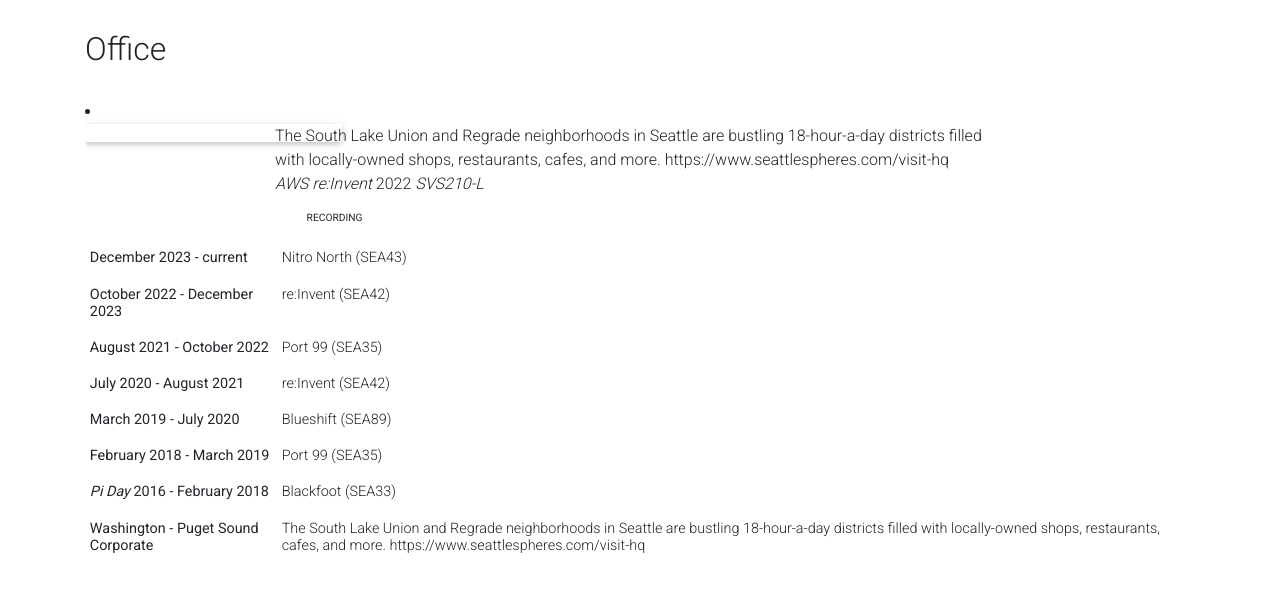
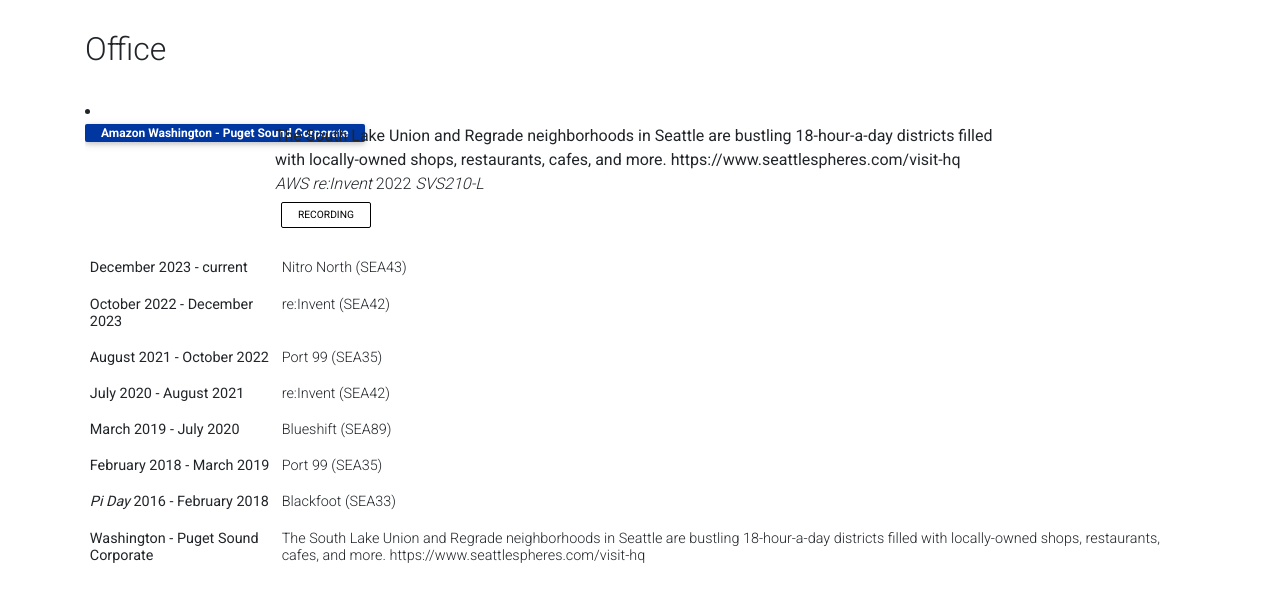
Before and after one commit to gfw001/gfw001.github.io, a Jekyll site: the page office.html, which Jekyll copies as it is, in a window 1280 px wide. Shown: the top 602 px of the page. Built offline with Jekyll 4.4.1, drawn with Linux system fonts in a browser that asks for light colours; a style sheet for code colours, icons or effects is not loaded.

Commit message:
Update office.html

```diff
--- a/office.html
+++ b/office.html
@@ -47,6 +47,101 @@
   a:hover {
     color: rgba(20, 20, 20, 0.6);
   }
+
+  li {
+      margin-bottom: 1rem;
+      .preview {
+        width: 100%;
+        min-width: 80px;
+        max-width: 200px;
+      }
+      .abbr {
+        height: 2rem;
+        margin-bottom: 0.5rem;
+        abbr {
+          display: inline-block;
+          background-color: #00369f;
+          padding-left: 1rem;
+          padding-right: 1rem;
+          a {
+            color: white;
+            &:hover {
+              text-decoration: none;
+            }
+          }
+        }
+        .badge {
+          color: #ffffff;
+          background-color: #00369f;
+        }
+        .award {
+          color: #B509AC;
+          border: 1px solid #B509AC;
+        }
+      }
+      .abbrd {
+        height: 2rem;
+        margin-bottom: 0.5rem;
+        abbrd {
+          display: inline-block;
+          background-color: #B509AC;
+          padding-left: 1rem;
+          padding-right: 1rem;
+          a {
+            color: white;
+            &:hover {
+              text-decoration: none;
+            }
+          }
+        }
+        .badge {
+          color: #ffffff;
+          background-color: #B509AC;
+        }
+        .award {
+          color: #B509AC;
+          border: 1px solid #B509AC;
+        }
+      }
+      .title {
+        font-weight: bolder;
+      }
+      .author {
+        a {
+          border-bottom: 1px dashed var(--global-theme-color);
+          &:hover {
+              border-bottom-style: solid;
+              text-decoration: none;
+          }
+        }
+        > em {
+          border-bottom: 1px solid;
+          font-style: normal;
+        }
+        > span.more-authors {
+          color: var(--global-text-color-light);
+          border-bottom: 1px dashed var(--global-text-color-light);
+          cursor: pointer;
+          &:hover {
+              color: var(--global-text-color);
+              border-bottom: 1px dashed var(--global-text-color);
+          }
+        }
+      }
+      .links {
+        a.btn {
+          color: #000000;
+          border: 1px solid #000000;
+          padding-left: 1rem;
+          padding-right: 1rem;
+          padding-top: 0.25rem;
+          padding-bottom: 0.25rem;
+          &:hover {
+            color: #B509AC;
+            border-color: #B509AC;
+          }
+        }
+      }
 </style>
 
 <!-- Short Version -->
```
